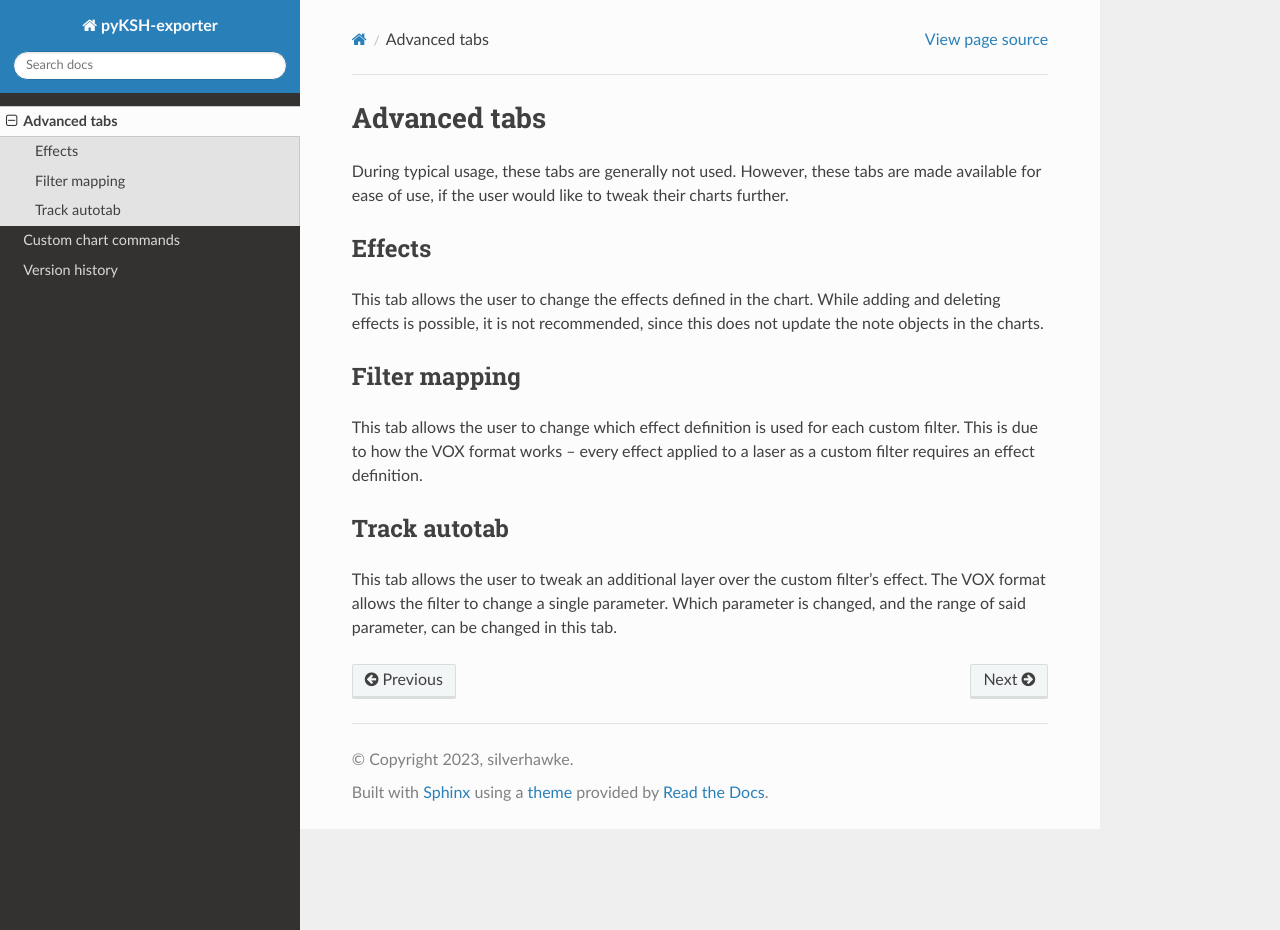
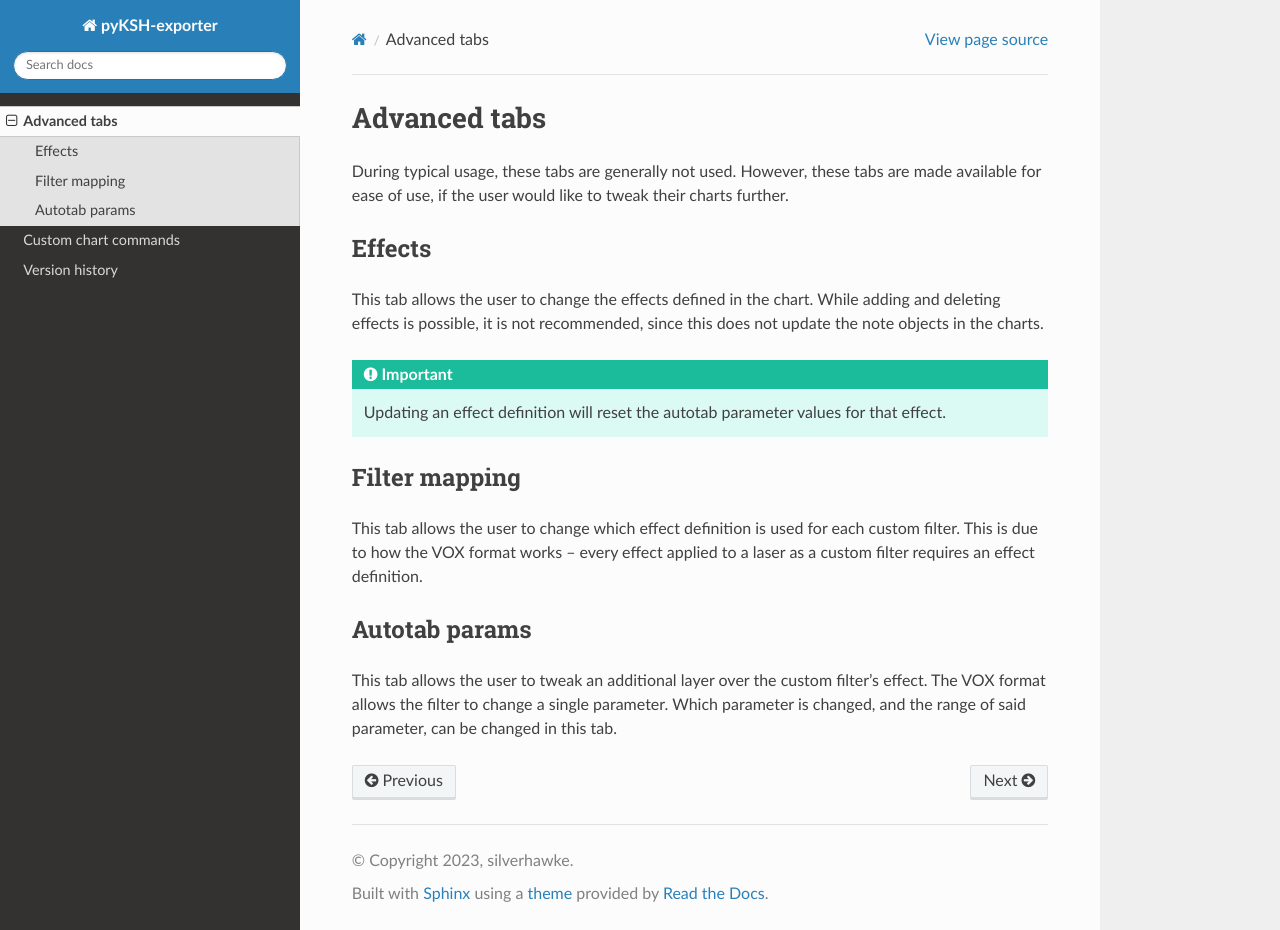
Before and after one commit to silverhawke249/pyKSH-exporter, a Sphinx documentation site: the page built from docs/source/advanced-tabs.rst, in a window 1280 px wide and 930 px high. Built offline with Sphinx 7.4.7 and the Read the Docs theme 2.0.0, drawn with Linux system fonts in a browser that asks for light colours.

Commit message:
Implement autotab params tab

```diff
--- a/docs/source/advanced-tabs.rst
+++ b/docs/source/advanced-tabs.rst
@@ -11,6 +11,9 @@ Effects
 This tab allows the user to change the effects defined in the chart. While adding and deleting effects is possible, it
 is not recommended, since this does not update the note objects in the charts.
 
+.. important::
+    Updating an effect definition will reset the autotab parameter values for that effect.
+
 ..
     TODO: Explain the parameters for each effect
 
@@ -22,8 +25,8 @@ This tab allows the user to change which effect definition is used for each cust
 format works -- every effect applied to a laser as a custom filter requires an effect definition.
 
 
-Track autotab
--------------
+Autotab params
+--------------
 
 This tab allows the user to tweak an additional layer over the custom filter's effect. The VOX format allows the filter
 to change a single parameter. Which parameter is changed, and the range of said parameter, can be changed in this tab.
```
Also changed, not shown: 1 other file.
